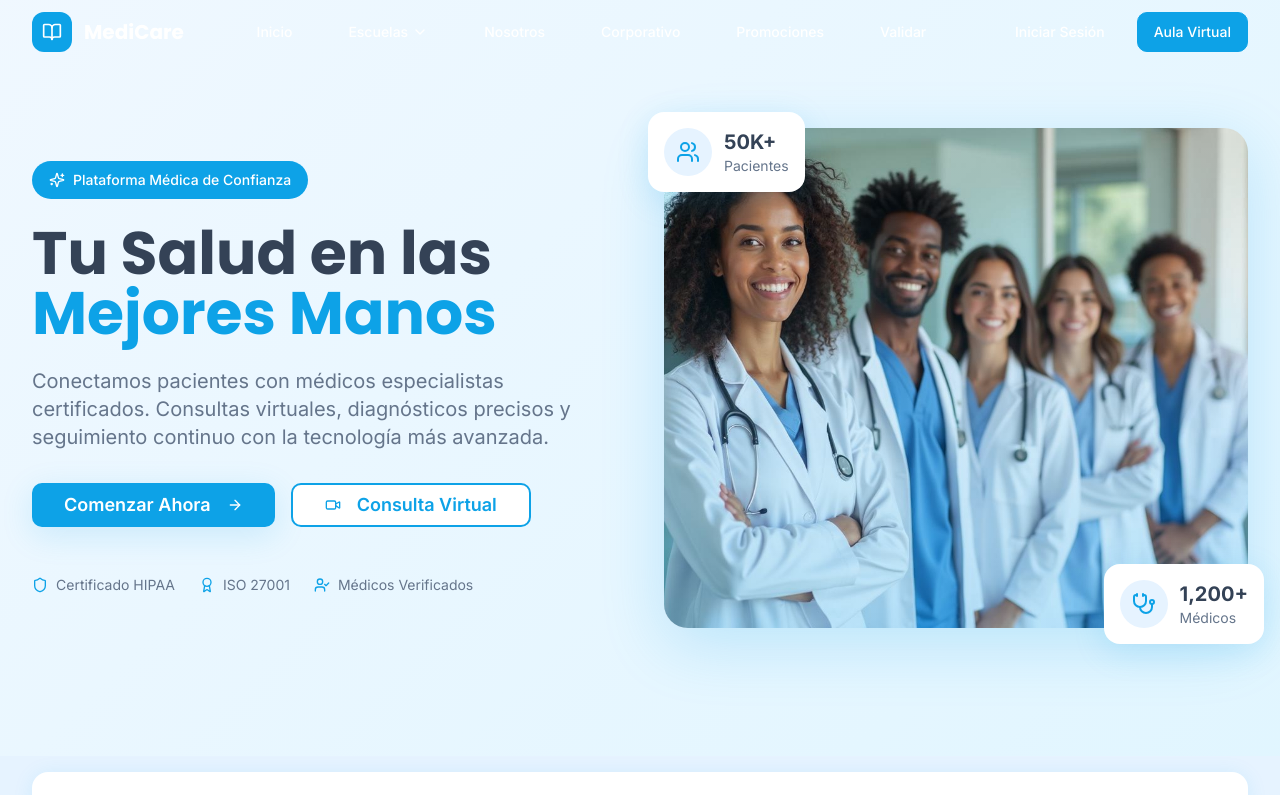
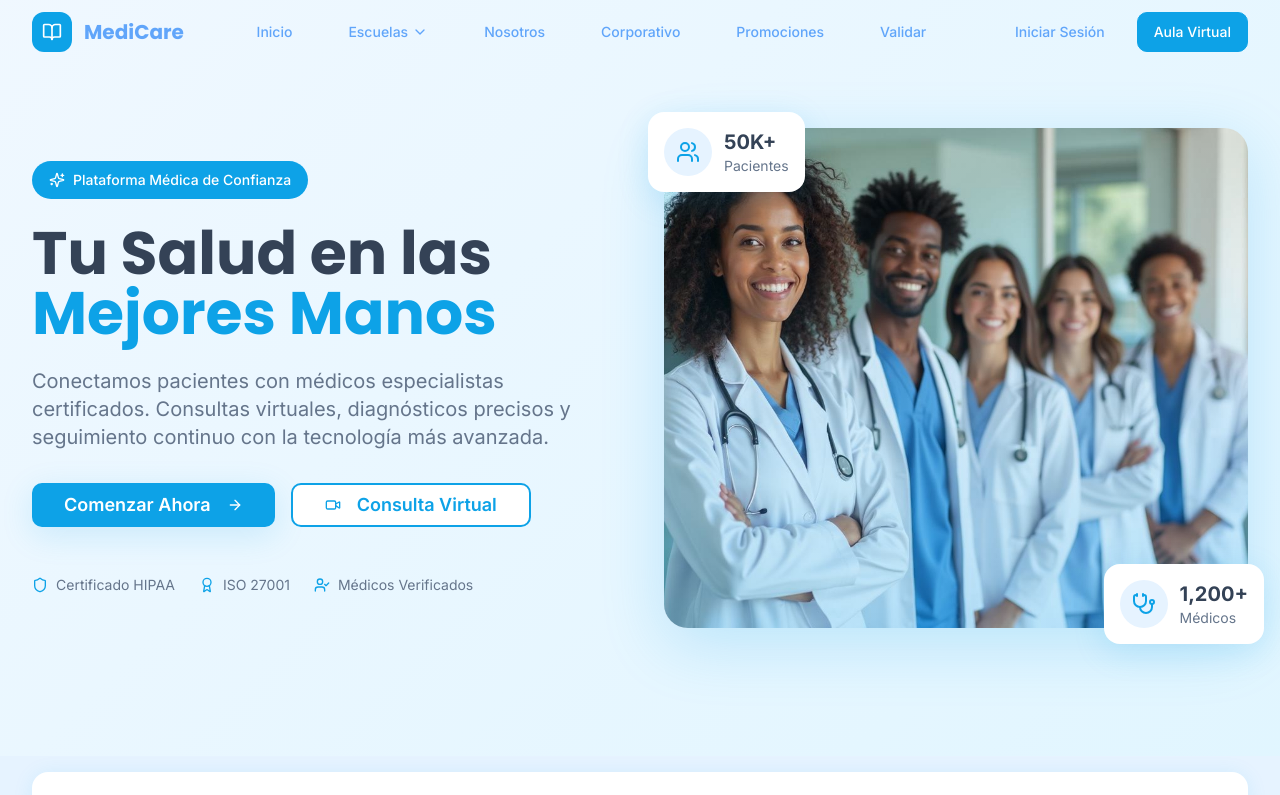
Before and after one commit to carlosleyenda/health-future-nexus, a React (Vite) app: page / in a window 1280 px wide. Shown: the top 795 px of the page. Built offline with nearby package versions, Linux system fonts and the light colour scheme.

Commit message:
Refactor navigation bar text
Change text color to blue in the taskbar.

```diff
--- a/src/components/layout/TopNavigation.tsx
+++ b/src/components/layout/TopNavigation.tsx
@@ -61,7 +61,7 @@ const TopNavigation = () => {
             <div className="w-10 h-10 bg-medical-primary rounded-lg flex items-center justify-center">
               <BookOpen className="h-5 w-5 text-white" />
             </div>
-            <span className="font-display text-xl font-bold text-white">
+            <span className="font-display text-xl font-bold text-blue-400">
               MediCare
             </span>
           </div>
@@ -77,7 +77,7 @@ const TopNavigation = () => {
               >
                 <button
                   onClick={() => handleNavigation(item.href)}
-                  className="flex items-center text-white hover:text-medical-primary px-3 py-2 text-sm font-medium transition-colors duration-200"
+                  className="flex items-center text-blue-400 hover:text-blue-300 px-3 py-2 text-sm font-medium transition-colors duration-200"
                 >
                   {item.name}
                   {item.hasDropdown && (
@@ -112,7 +112,7 @@ const TopNavigation = () => {
                 <Button
                   variant="ghost"
                   onClick={handleLogin}
-                  className="text-white hover:text-medical-primary hover:bg-white/10"
+                  className="text-blue-400 hover:text-blue-300 hover:bg-blue-500/10"
                 >
                   Iniciar Sesión
                 </Button>
@@ -138,7 +138,7 @@ const TopNavigation = () => {
             <Button
               variant="ghost"
               size="sm"
-              className="text-white hover:text-medical-primary hover:bg-white/10"
+              className="text-blue-400 hover:text-blue-300 hover:bg-blue-500/10"
             >
               <svg className="h-6 w-6" fill="none" viewBox="0 0 24 24" stroke="currentColor">
                 <path strokeLinecap="round" strokeLinejoin="round" strokeWidth={2} d="M4 6h16M4 12h16M4 18h16" />
```
